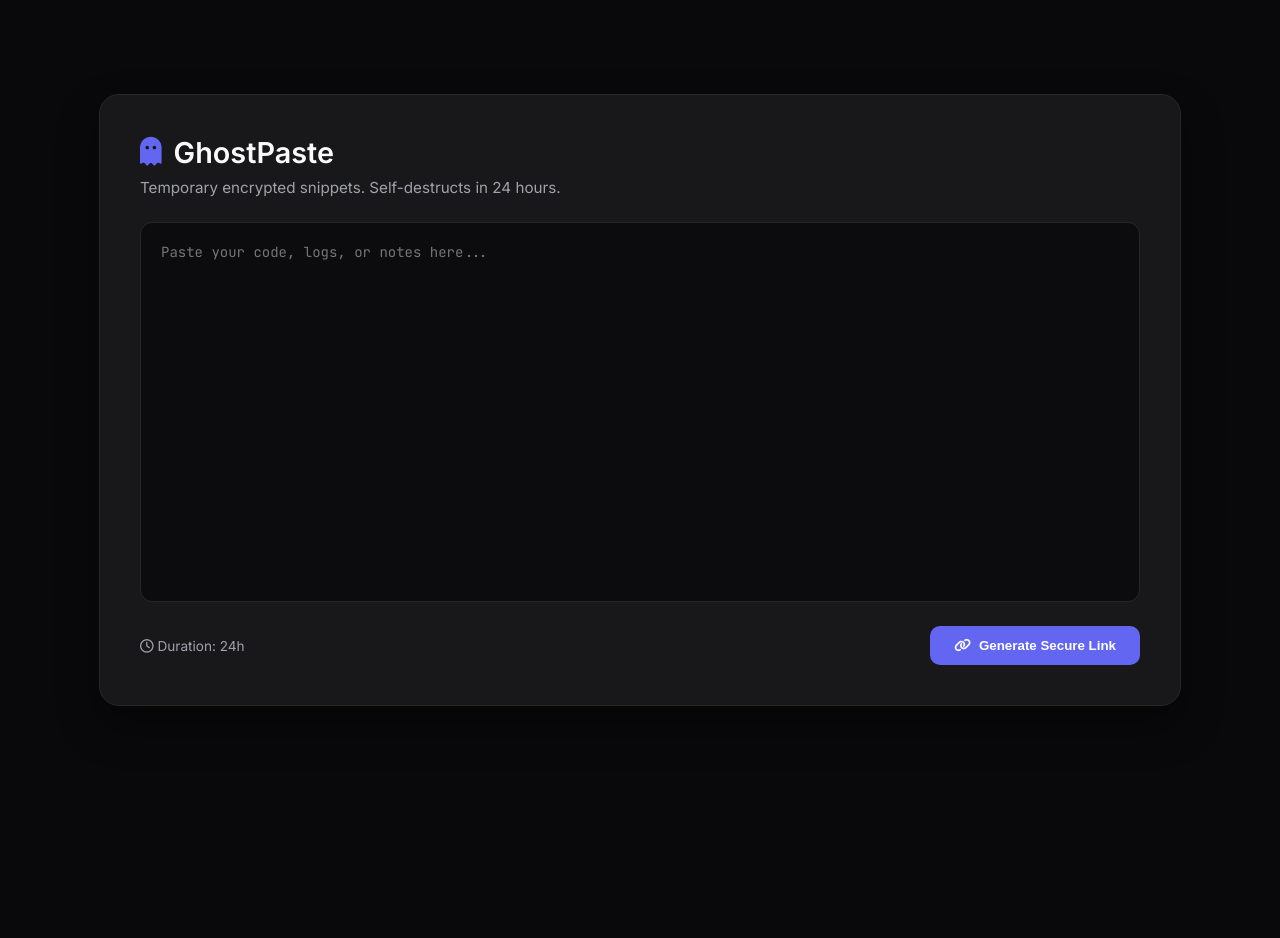
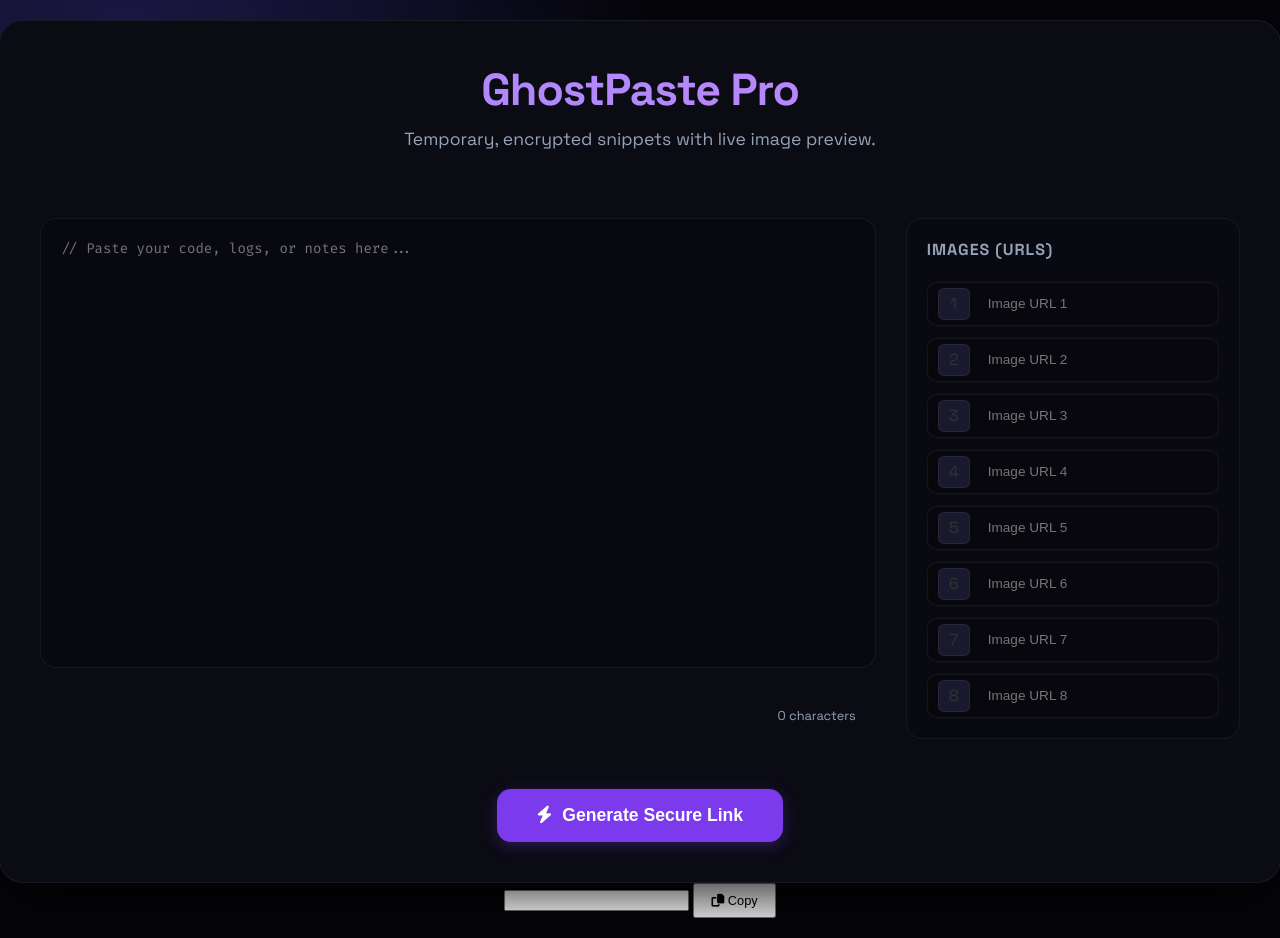
Before and after one commit to mealiso/glink, a plain HTML site: page index.html in a window 1280 px wide. Before the commit the page ends 800 px from the top, so only its background shows below. Drawn offline with Linux system fonts and the light colour scheme.

Commit message:
Update index.html

```diff
--- a/index.html
+++ b/index.html
@@ -3,37 +3,95 @@
 <head>
     <meta charset="UTF-8">
     <meta name="viewport" content="width=device-width, initial-scale=1.0">
-    <title>GhostPaste | Secure Sharing</title>
+    <title>GhostPaste Pro | Ultra-Modern Sharing</title>
     <link rel="stylesheet" href="https://cdnjs.cloudflare.com/ajax/libs/font-awesome/6.4.0/css/all.min.css">
-    <link href="https://fonts.googleapis.com/css2?family=Inter:wght@400;600&family=JetBrains+Mono&display=swap" rel="stylesheet">
+    <link href="https://fonts.googleapis.com/css2?family=Space+Grotesk:wght@400;600;700&family=Fira+Code&display=swap" rel="stylesheet">
     <style>
-        :root { --bg: #09090b; --card: #18181b; --accent: #6366f1; --border: #27272a; --text: #fafafa; --text-dim: #a1a1aa; }
-        body { font-family: 'Inter', sans-serif; background: var(--bg); color: var(--text); margin: 0; display: flex; justify-content: center; align-items: center; min-height: 100vh; }
-        .container { width: 95%; max-width: 1000px; background: var(--card); border: 1px solid var(--border); border-radius: 20px; padding: 40px; box-shadow: 0 20px 40px rgba(0,0,0,0.4); }
-        .header { margin-bottom: 25px; }
-        .header h1 { font-size: 1.8rem; margin: 0; display: flex; align-items: center; gap: 12px; }
-        .header p { color: var(--text-dim); margin: 8px 0 0; font-size: 0.95rem; }
-        textarea { width: 100%; height: 380px; background: #0c0c0e; border: 1px solid var(--border); border-radius: 12px; color: #e4e4e7; padding: 20px; font-family: 'JetBrains Mono', monospace; font-size: 14px; resize: none; transition: all 0.2s; box-sizing: border-box; }
-        textarea:focus { outline: none; border-color: var(--accent); box-shadow: 0 0 0 3px rgba(99, 102, 241, 0.15); }
-        .footer-tools { display: flex; justify-content: space-between; align-items: center; margin-top: 20px; }
-        .btn { background: var(--accent); color: white; border: none; padding: 12px 24px; border-radius: 10px; font-weight: 600; cursor: pointer; transition: 0.2s; display: flex; align-items: center; gap: 8px; }
-        .btn:hover { opacity: 0.9; transform: translateY(-1px); }
-        #resultBox { margin-top: 25px; display: none; background: #0c0c0e; border: 1px solid var(--accent); border-radius: 12px; padding: 15px; animation: slideUp 0.3s ease; }
-        .url-wrapper { display: flex; gap: 10px; }
-        .url-wrapper input { background: transparent; border: none; color: var(--accent); width: 100%; font-family: 'JetBrains Mono'; outline: none; }
+        :root { --bg: #050509; --panel: #0b0b14; --accent: #7c3aed; --accent-glow: rgba(124, 58, 237, 0.3); --border: rgba(255, 255, 255, 0.06); --text: #e2e8f0; --text-dim: #94a3b8; }
+        body { font-family: 'Space Grotesk', sans-serif; background: var(--bg); color: var(--text); margin: 0; min-height: 100vh; display: flex; flex-direction: column; align-items: center; justify-content: center; padding: 20px; }
+
+        /* Premium Background Gradient */
+        body::before { content: ""; position: fixed; top: 0; left: 0; width: 100%; height: 100%; background: radial-gradient(circle at 10% 10%, #1e1b4b 0%, transparent 40%), radial-gradient(circle at 90% 90%, #2e1065 0%, transparent 40%); z-index: -1; }
+
+        .app-panel { width: 100%; max-width: 1200px; background: var(--panel); border: 1px solid var(--border); border-radius: 24px; padding: 40px; box-shadow: 0 25px 50px -12px rgba(0,0,0,0.8); backdrop-filter: blur(10px); display: grid; grid-template-columns: 1fr; gap: 30px; animation: panelIn 0.6s ease; }
+        @keyframes panelIn { from { opacity: 0; transform: translateY(20px); } to { opacity: 1; transform: translateY(0); } }
+
+        .header { text-align: center; grid-column: 1 / -1; margin-bottom: 20px; }
+        .header h1 { font-weight: 700; font-size: 2.8rem; margin: 0; background: linear-gradient(135deg, #a78bfa, #c084fc); -webkit-background-clip: text; -webkit-text-fill-color: transparent; letter-spacing: -1px; }
+        .header p { color: var(--text-dim); margin-top: 10px; font-size: 1.1rem; }
+
+        /* Main Grid Split */
+        .content-split { display: grid; grid-template-columns: 2.5fr 1fr; gap: 30px; }
+        @media (max-width: 900px) { .content-split { grid-template-columns: 1fr; } }
+
+        /* Text Area Panel */
+        .text-panel { position: relative; }
+        textarea { width: 100%; height: 450px; background: rgba(0,0,0,0.2); border: 1px solid var(--border); border-radius: 16px; color: #fff; padding: 20px; font-family: 'Fira Code', monospace; font-size: 14px; resize: none; transition: 0.3s; box-sizing: border-box; }
+        textarea:focus { outline: none; border-color: var(--accent); box-shadow: 0 0 15px var(--accent-glow); }
+        .char-count { position: absolute; bottom: 15px; right: 20px; font-size: 0.8rem; color: var(--text-dim); }
+
+        /* Image Panel */
+        .image-panel { background: rgba(0,0,0,0.15); border: 1px solid var(--border); border-radius: 16px; padding: 20px; display: flex; flex-direction: column; gap: 12px; }
+        .image-panel h3 { margin: 0 0 10px; font-size: 1rem; color: var(--text-dim); text-transform: uppercase; letter-spacing: 1px; }
+        .img-input-wrap { display: flex; align-items: center; gap: 10px; background: rgba(0,0,0,0.2); border: 1px solid var(--border); border-radius: 10px; padding: 5px 10px; }
+        .img-input-wrap input { flex: 1; background: transparent; border: none; color: #fff; padding: 8px; outline: none; font-size: 0.85rem; }
+        .img-preview-mini { width: 30px; height: 30px; border-radius: 6px; background: #1a1a2e; object-fit: cover; border: 1px solid var(--border); }
+
+        /* Action Section */
+        .action-area { grid-column: 1 / -1; display: flex; flex-direction: column; align-items: center; margin-top: 20px; }
+        .btn-primary { background: var(--accent); color: white; border: none; padding: 16px 40px; border-radius: 14px; font-weight: 600; font-size: 1.1rem; cursor: pointer; transition: 0.3s; display: flex; align-items: center; gap: 10px; box-shadow: 0 4px 15px var(--accent-glow); }
+        .btn-primary:hover { opacity: 0.9; transform: translateY(-2px); box-shadow: 0 6px 20px var(--accent-glow); }
+
+        /* Result Panel (Glassmorphism) */
+        #resultPanel { margin-top: 30px; display: none; width: 100%; max-width: 600px; background: rgba(124, 58, 237, 0.05); border: 1px solid rgba(124, 58, 237, 0.3); border-radius: 16px; padding: 20px; text-align: center; backdrop-filter: blur(5px); animation: slideUp 0.4s ease; }
         @keyframes slideUp { from { opacity: 0; transform: translateY(10px); } to { opacity: 1; transform: translateY(0); } }
+        .share-url { font-family: 'Fira Code', monospace; color: #a78bfa; background: transparent; border: none; width: 100%; text-align: center; font-size: 0.9rem; margin-bottom: 15px; outline: none; }
+        .btn-secondary { background: none; border: 1px solid var(--accent); color: #a78bfa; padding: 8px 20px; border-radius: 8px; cursor: pointer; transition: 0.2s; font-weight: 600; }
+        .btn-secondary:hover { background: var(--accent); color: white; }
     </style>
 </head>
 <body>
-    <div class="container">
+    <div class="app-panel">
         <div class="header">
-            <h1><i class="fa-solid fa-ghost" style="color: var(--accent);"></i> GhostPaste</h1>
-            <p>Temporary encrypted snippets. Self-destructs in 24 hours.</p>
+            <h1>GhostPaste Pro</h1>
+            <p>Temporary, encrypted snippets with live image preview.</p>
         </div>
-        <textarea id="noteInput" placeholder="Paste your code, logs, or notes here..."></textarea>
-        <div class="footer-tools">
-            <span style="font-size: 0.85rem; color: var(--text-dim);"><i class="fa-regular fa-clock"></i> Duration: 24h</span>
-            <button id="genBtn" class="btn"><i class="fa-solid fa-link"></i> Generate Secure Link</button>
+
+        <div class="content-split">
+            <div class="text-panel">
+                <textarea id="mainText" placeholder="// Paste your code, logs, or notes here..." oninput="updateCharCount()"></textarea>
+                <span class="char-count" id="charCount">0 characters</span>
+            </div>
+
+            <div class="image-panel">
+                <h3>Images (URLs)</h3>
+                <script>
+                    for(let i=1; i<=8; i++) {
+                        document.write(`
+                            <div class="img-input-wrap">
+                                <img src="" id="prev_${i}" class="img-preview-mini" style="display:none;">
+                                <div id="placeholder_${i}" class="img-preview-mini" style="display:block; display:flex; align-items:center; justify-content:center; color:#333;">${i}</div>
+                                <input type="text" class="img-url-input" placeholder="Image URL ${i}" oninput="previewImage(${i}, this.value)">
+                            </div>
+                        `);
+                    }
+                </script>
+            </div>
+        </div>
+
+        <div class="action-area">
+            <button class="btn-primary" onclick="createPaste()"><i class="fa-solid fa-bolt"></i> Generate Secure Link</button>
+
+            <div id="resultPanel">
+                <p style="margin: 0 0 10px; font-size: 0.9rem; color: var(--text-dim);">Your link is ready (Expires in 24h):</p>
+                <input type="text" id="finalUrl" class="share-url" readonly>
+                <button class="btn-secondary" onclick="copyFinalLink()"><i class="fa-solid fa-copy"></i> Copy Link</button>
+            </div>
+        </div>
+    </div>
+    <script src="app.js"></script>
+</body>
+</html>
         </div>
         <div id="resultBox">
             <div class="url-wrapper">
```
